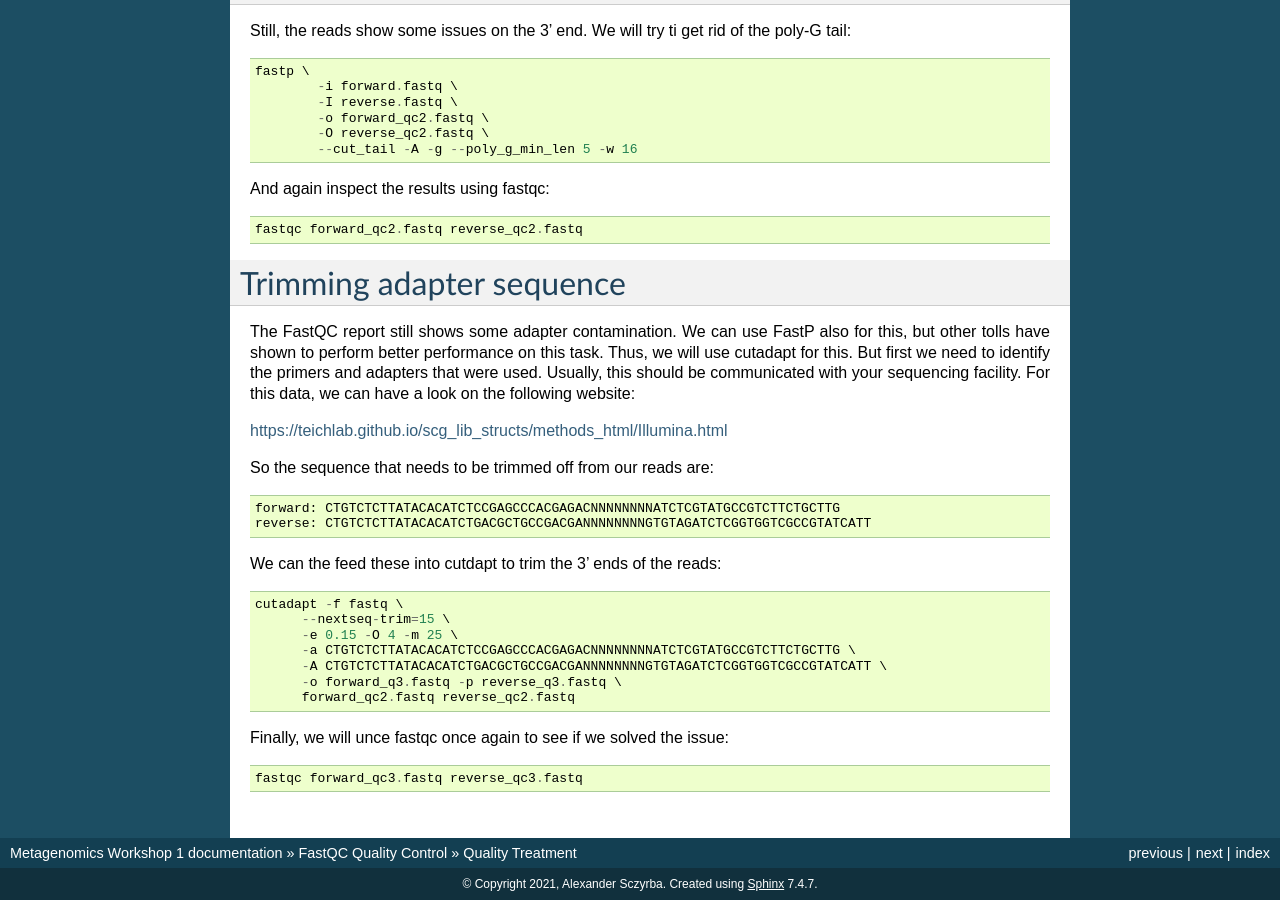
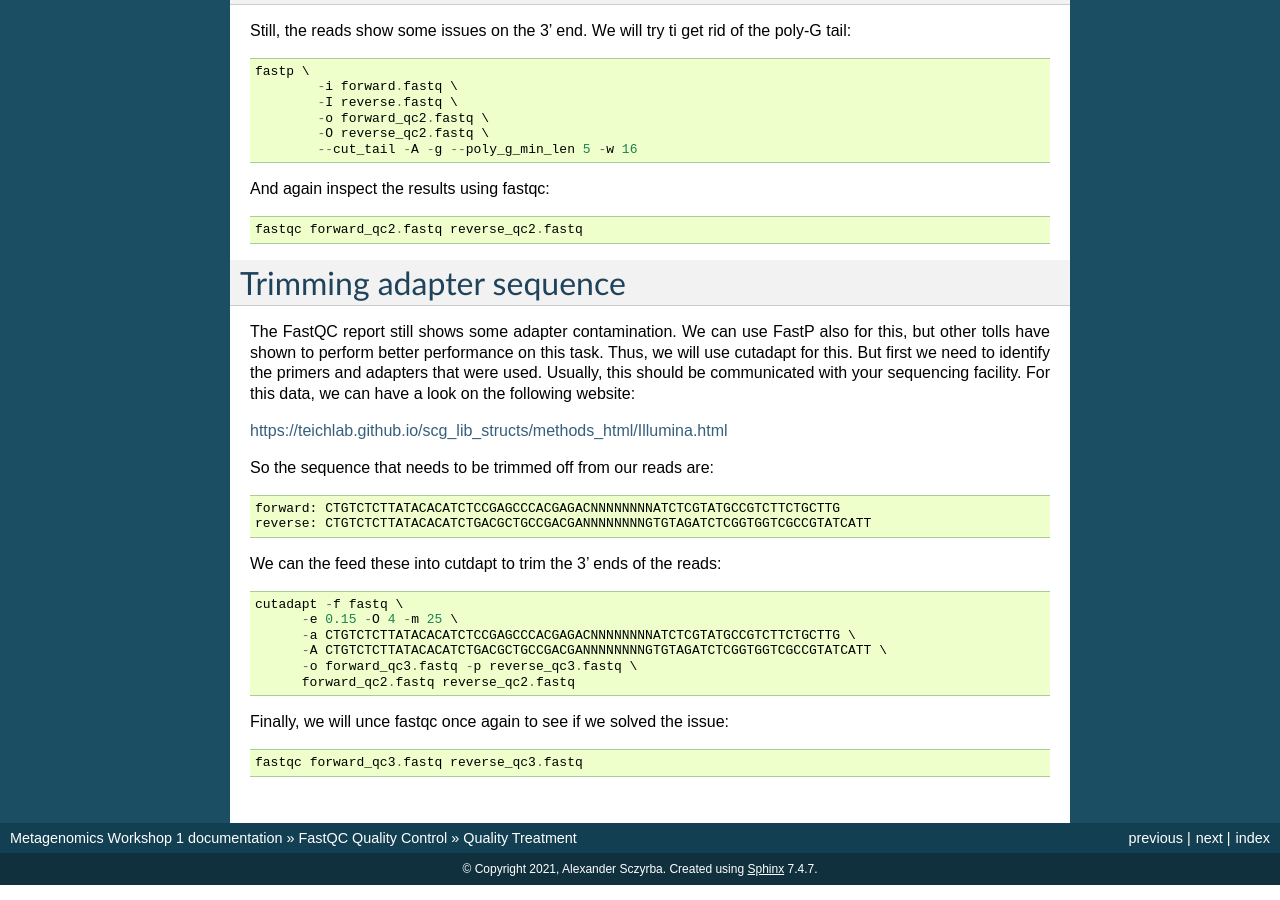
Before and after one commit to metagenomics/metagenomics-workshop, a Sphinx documentation site: the page built from docs/qc/FastP.rst, in a window 1280 px wide and 900 px high, scrolled down 770 px. Built offline with Sphinx 7.4.7, drawn with Linux system fonts in a browser that asks for light colours.

Commit message:
Update FastP.rst

```diff
--- a/docs/qc/FastP.rst
+++ b/docs/qc/FastP.rst
@@ -66,11 +66,10 @@
 We can the feed these into cutdapt to trim the 3' ends of the reads::
 
   cutadapt -f fastq \
-  	--nextseq-trim=15 \
   	-e 0.15 -O 4 -m 25 \
   	-a CTGTCTCTTATACACATCTCCGAGCCCACGAGACNNNNNNNNATCTCGTATGCCGTCTTCTGCTTG \
   	-A CTGTCTCTTATACACATCTGACGCTGCCGACGANNNNNNNNGTGTAGATCTCGGTGGTCGCCGTATCATT \
-  	-o forward_q3.fastq -p reverse_q3.fastq \
+  	-o forward_qc3.fastq -p reverse_qc3.fastq \
   	forward_qc2.fastq reverse_qc2.fastq
 
 Finally, we will unce fastqc once again to see if we solved the issue::
```
